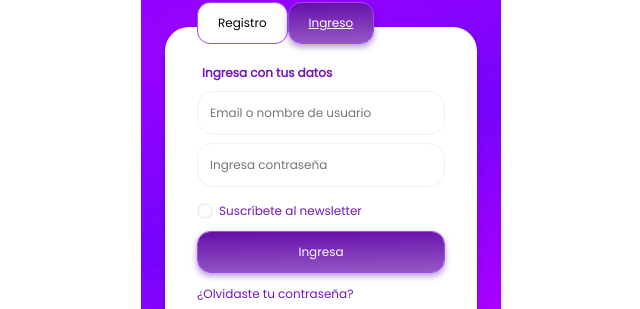
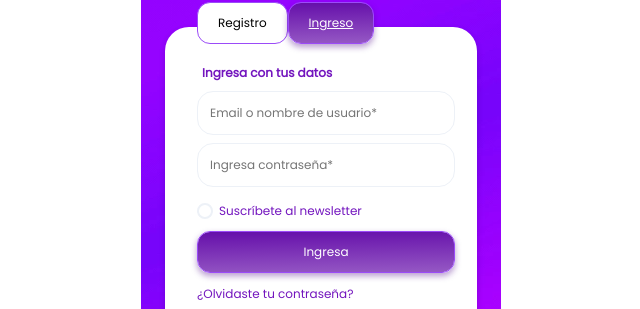
Before and after one commit to napandalesr/tes_omni_pro, a React (Create React App) app: page / in a window 1280 px wide. Shown: the part 296-605 px from the top of the page, without its empty margins (319-959 px from the left). Built offline with nearby package versions, Linux system fonts and the light colour scheme.

Commit message:
feat: feature/autenticacion se realiza el inicio de sesión

```diff
--- /dev/null
+++ b/src/AccesData/Ports/auth.port.ts
@@ -0,0 +1,5 @@
+import { type IAuthResponse } from './../Repositories/Auth/auth.model';
+
+export interface AuthPorts {
+  auth: (email: string, password: string) => Promise<IAuthResponse>
+}
--- /dev/null
+++ b/src/AccesData/Repositories/Auth/auth.model.ts
@@ -0,0 +1,4 @@
+export interface IAuthResponse {
+  status: number
+  data: any
+}
--- /dev/null
+++ b/src/AccesData/Repositories/Auth/auth.repository.ts
@@ -0,0 +1,13 @@
+import { type IAuthResponse } from './auth.model';
+import { Config, httpClient, urlBase } from './../../../Config/HttpClient';
+import { type AuthPorts } from './../../Ports/auth.port';
+
+export class AuthRepository implements AuthPorts {
+  async auth (email: string, password: string): Promise<IAuthResponse> {
+    const { status, data } = await httpClient().post(`${urlBase}auth/login`, {
+      username: email,
+      password
+    }, Config);
+    return { status, data };
+  };
+}
--- /dev/null
+++ b/src/App/Adapter/auth.adapter.ts
@@ -0,0 +1,9 @@
+import { type IAuthResponse } from './../../AccesData/Repositories/Auth/auth.model';
+import { type AuthPorts } from './../../AccesData/Ports/auth.port';
+
+export class AuthAdapter {
+  constructor (private readonly authsRepository: AuthPorts) {}
+  async auth (email: string, password: string): Promise<IAuthResponse> {
+    return await this.authsRepository.auth(email, password);
+  }
+}
--- /dev/null
+++ b/src/App/Controller/auth.controller.ts
@@ -0,0 +1,12 @@
+import { type AuthDto } from './auth.dto';
+import { AuthRepository } from './../../AccesData/Repositories/Auth/auth.repository';
+import { AuthAdapter } from './../Adapter/auth.adapter';
+
+export class AuthController {
+  async auth (email: string, password: string): Promise<AuthDto> {
+    console.log(email, password);
+    const authAdapter = new AuthAdapter(new AuthRepository());
+    console.log("authAdapter", authAdapter);
+    return await authAdapter.auth(email, password);
+  }
+}
--- /dev/null
+++ b/src/App/Controller/auth.dto.ts
@@ -0,0 +1,4 @@
+export class AuthDto {
+  status: number = 400;
+  data: any;
+}
--- /dev/null
+++ b/src/Config/HttpClient.ts
@@ -0,0 +1,13 @@
+import axios, { type AxiosStatic } from "axios";
+
+export const httpClient: () => AxiosStatic = () => {
+  return axios;
+};
+
+export const Config = {
+  headers: {
+    'Content-Type': 'application/json'
+  }
+};
+
+export const urlBase = "https://fakestoreapi.com/";
--- a/src/Representation/Containers/FormLogin/index.tsx
+++ b/src/Representation/Containers/FormLogin/index.tsx
@@ -1,11 +1,15 @@
 import React from "react";
 import { useForm } from 'react-hook-form';
+import { AuthController } from "../../../App/Controller/auth.controller";
 
 import Button from "../../Components/Button";
 import Input from "../../Components/Input";
 import { classCss } from "../../styles";
 
+import "./styles.less";
+
 const FormLogin: React.FC = () => {
+  const [desableForm, setDesableForm] = React.useState(false);
   React.useEffect(() => {
     document.body.classList.remove("bg2");
     document.body.classList.add('bg1');
@@ -14,26 +18,42 @@ const FormLogin: React.FC = () => {
   const {
     register,
     handleSubmit,
+    reset,
     formState: { errors }
   } = useForm();
 
-  const handler = (): void => {
-    console.log("Registro");
+  const Submit = async (data: any): Promise<void> => {
+    setDesableForm(true);
+    const authController = new AuthController();
+    try {
+      const response = await authController.auth(data.email, data.password);
+      if ([200, 201, 202, 203, 204].includes(response.status)) {
+        console.log("Ok");
+      }
+    } catch (error) {
+      console.log(error);
+    }
+    reset({
+      email: "",
+      password: ""
+    });
+    setDesableForm(false);
   };
 
   return <>
   <p className="containerLogin__title">Ingresa con tus datos</p>
-  <form onSubmit={handleSubmit((data) => { console.log(data); })}>
+  <form onSubmit={handleSubmit(async (data) => { await Submit(data); })}>
+  <fieldset disabled={desableForm} className={desableForm ? "opacity" : ""}>
     <Input
       type="text"
-      placeholder="Email o nombre de usuario"
+      placeholder="Email o nombre de usuario*"
       eventValidate={{ ...register('email', { required: true }) }}
       name="email"
       errors={errors}
       alias="Email o nombre de usuario"/>
     <Input
-      type="text"
-      placeholder="Ingresa contraseña"
+      type="password"
+      placeholder="Ingresa contraseña*"
       eventValidate={{ ...register('password', { required: true }) }}
       name="password"
       errors={errors}
@@ -49,9 +69,10 @@ const FormLogin: React.FC = () => {
       <span className="containerLogin__newsletter__text">Suscríbete al newsletter</span>
     </span>
     <Button
-      event={handler}
+      event={() => {}}
       text="Ingresa"
       clase={classCss.primary + " full"}/>
+      </fieldset>
   </form>
   <span className="containerLogin__text">¿Olvidaste tu contraseña?</span>
   </>;
--- /dev/null
+++ b/src/Representation/Containers/FormLogin/styles.less
@@ -0,0 +1,9 @@
+fieldset {
+  padding: 0;
+  margin: 0;
+  border: none;
+}
+
+.opacity {
+  opacity: .5;
+}
--- a/src/index.tsx
+++ b/src/index.tsx
@@ -1,7 +1,9 @@
 import React from 'react';
 import ReactDOM from 'react-dom/client';
+
+import Layout from './Representation/Containers/Layout';
+
 import './index.less';
-import Layout from './Representation/Containers/Layout';
 
 const root = ReactDOM.createRoot(
   document.getElementById('root') as HTMLElement
```
